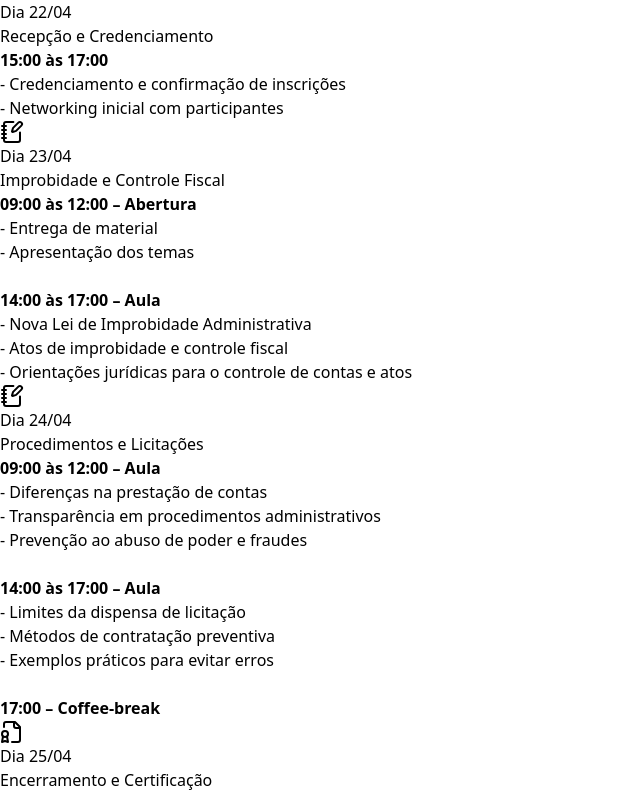
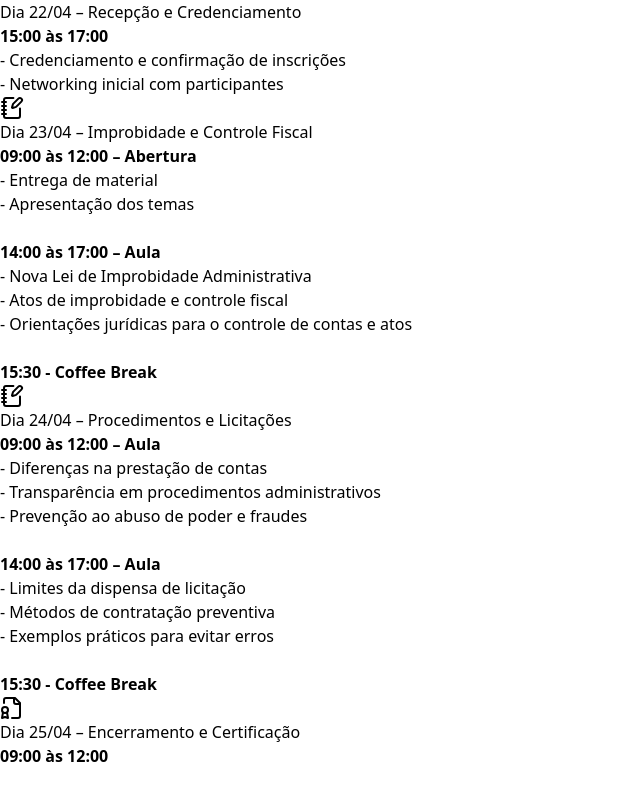
Before and after one commit to EdisonMatos/LP-Mapa-cursos, a React (Vite) app: page /curso-improbidade-22-04 in a window 1280 px wide. Shown: the part 280-1076 px from the top of the page, without its empty margins (0-640 px from the left). Built offline with nearby package versions, Linux system fonts and the light colour scheme; a web font is replaced by a local one.

Commit message:
fix: Revisa ajustes na Features da Lpv

```diff
--- a/src/content/contentLp01.jsx
+++ b/src/content/contentLp01.jsx
@@ -65,10 +65,8 @@ const contentLp01 = {
         title: (
           <h1>
             <span className="opacity-100 text-primary text-paragraph5">
-              Dia 22/04
+            Dia 22/04 – Recepção e Credenciamento
             </span>{" "}
-            <br></br>
-            Recepção e Credenciamento
           </h1>
         ),
         description: (
@@ -104,21 +102,18 @@ const contentLp01 = {
         title: (
           <h1>
             <span className="opacity-100 text-primary text-paragraph5">
-              Dia 23/04
+            Dia 23/04 – Improbidade e Controle Fiscal
             </span>{" "}
-            <br></br>
-            Improbidade e Controle Fiscal
           </h1>
         ),
         description: (
           <p>
-            <strong>09:00 às 12:00 – Abertura</strong> <br /> - Entrega de
-            material <br /> - Apresentação dos temas
+            <strong>09:00 às 12:00 – Abertura</strong> <br /> - Entrega de material <br /> - Apresentação dos temas
             <br /> <br />
             <strong>14:00 às 17:00 – Aula</strong>
-            <br />- Nova Lei de Improbidade Administrativa <br /> - Atos de
-            improbidade e controle fiscal <br /> - Orientações jurídicas para o
-            controle de contas e atos
+            <br />- Nova Lei de Improbidade Administrativa <br /> - Atos de improbidade e controle fiscal <br /> - Orientações jurídicas para o controle de contas e atos
+            <br />
+            <br /> <strong>15:30 - Coffee Break</strong>
           </p>
         ),
       },
@@ -147,10 +142,8 @@ const contentLp01 = {
         title: (
           <h1>
             <span className="opacity-100 text-primary text-paragraph5">
-              Dia 24/04
+            Dia 24/04 – Procedimentos e Licitações
             </span>{" "}
-            <br></br>
-            Procedimentos e Licitações
           </h1>
         ),
         description: (
@@ -166,7 +159,7 @@ const contentLp01 = {
             <br />- Métodos de contratação preventiva
             <br />- Exemplos práticos para evitar erros
             <br />
-            <br /> <strong>17:00 – Coffee-break</strong>
+            <br /> <strong>15:30 - Coffee Break</strong>
           </p>
         ),
       },
@@ -193,10 +186,8 @@ const contentLp01 = {
         title: (
           <h1>
             <span className="opacity-100 text-primary text-paragraph5">
-              Dia 25/04
+            Dia 25/04 – Encerramento e Certificação
             </span>{" "}
-            <br></br>
-            Encerramento e Certificação
           </h1>
         ),
         description: (
```
